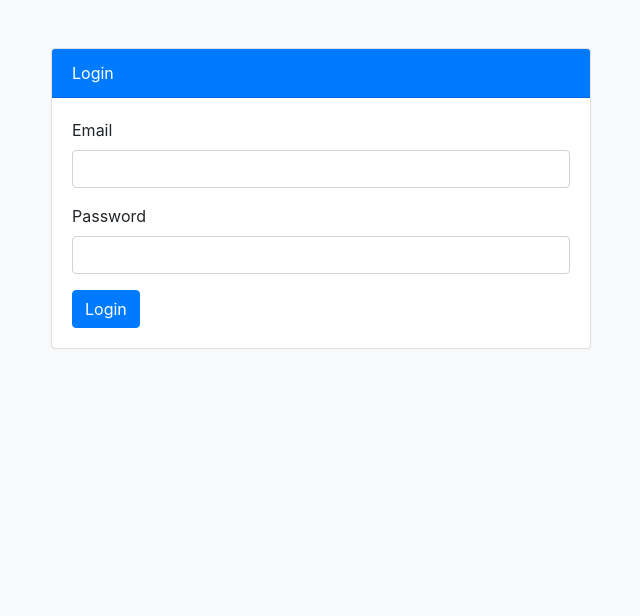
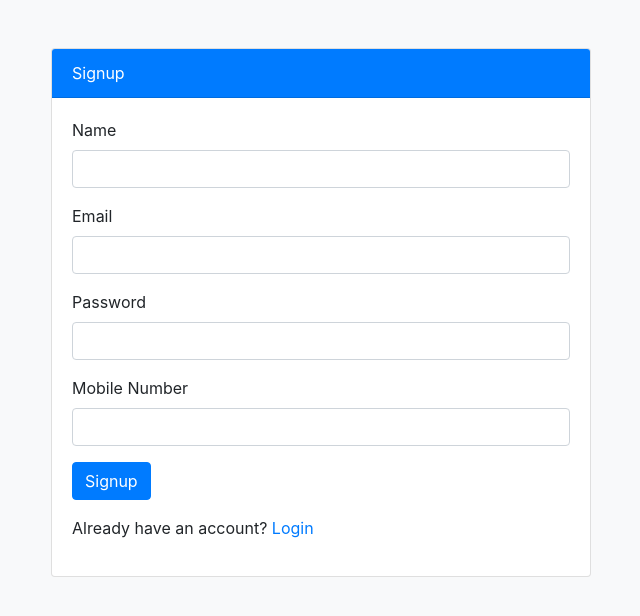
Before and after one commit to Ahmad1137/Crud-Operation, a PHP site: page /signup.php in a window 1280 px wide. Shown: the top 616 px of the page, without its empty margins (319-959 px from the left). Run offline with PHP 8.4, Linux system fonts and the light colour scheme.

Commit message:
login singup

```diff
--- a/login.php
+++ b/login.php
@@ -41,7 +41,7 @@
             Login
           </div>
           <div class="card-body">
-            <form action="login.php" method="POST">
+            <form action="display.php" method="POST">
               <div class="form-group">
                 <label for="email">Email</label>
                 <input type="email" class="form-control" id="email" name="email" required>
@@ -52,6 +52,9 @@
               </div>
               <button type="submit" class="btn btn-primary">Login</button>
             </form>
+             <div class="mt-3">
+              <p>Don't have an account yet? <a href="signup.php" class="login-link">Singup</a></p>
+            </div>
           </div>
         </div>
       </div>
--- a/signup.php
+++ b/signup.php
@@ -1,9 +1,13 @@
+<?php
+ include 'connect.php';
+
+ ?>
 <!DOCTYPE html>
 <html lang="en">
 <head>
   <meta charset="UTF-8">
   <meta name="viewport" content="width=device-width, initial-scale=1.0">
-  <title>Login</title>
+  <title>Signup</title>
   <link rel="stylesheet" href="https://stackpath.bootstrapcdn.com/bootstrap/4.5.2/css/bootstrap.min.css">
   <link rel="stylesheet" href="styles.css">
 </head>
@@ -32,16 +36,28 @@
       border-color: #0056b3;
     }
 
+    .login-link {
+      text-decoration: none;
+      color: #007bff;
+    }
+
+    .login-link:hover {
+      text-decoration: underline;
+    }
   </style>
   <div class="container">
     <div class="row justify-content-center">
       <div class="col-md-6">
         <div class="card mt-5">
           <div class="card-header">
-            Login
+            Signup
           </div>
           <div class="card-body">
-            <form action="login.php" method="POST">
+            <form action="signup.php" method="POST">
+              <div class="form-group">
+                <label for="name">Name</label>
+                <input type="text" class="form-control" id="name" name="name" required>
+              </div>
               <div class="form-group">
                 <label for="email">Email</label>
                 <input type="email" class="form-control" id="email" name="email" required>
@@ -50,8 +66,15 @@
                 <label for="password">Password</label>
                 <input type="password" class="form-control" id="password" name="password" required>
               </div>
-              <button type="submit" class="btn btn-primary">Login</button>
+              <div class="form-group">
+                <label for="mobile">Mobile Number</label>
+                <input type="text" class="form-control" id="mobile" name="mobile" required>
+              </div>
+              <button type="submit" class="btn btn-primary">Signup</button>
             </form>
+            <div class="mt-3">
+              <p>Already have an account? <a href="login.php" class="login-link">Login</a></p>
+            </div>
           </div>
         </div>
       </div>
```
Lines whose indentation alone changed are shown as unchanged.
